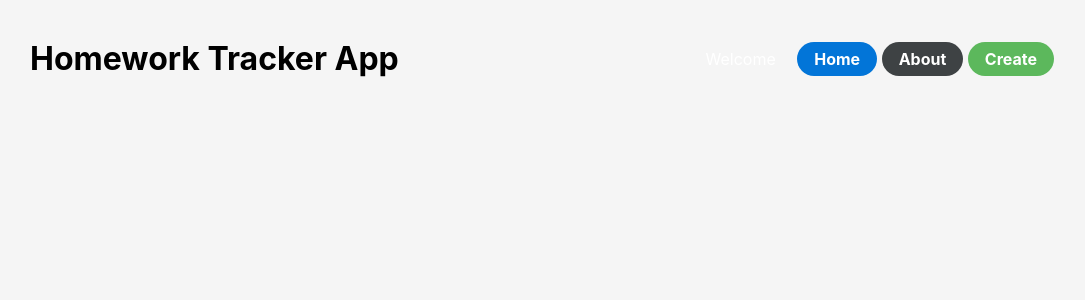
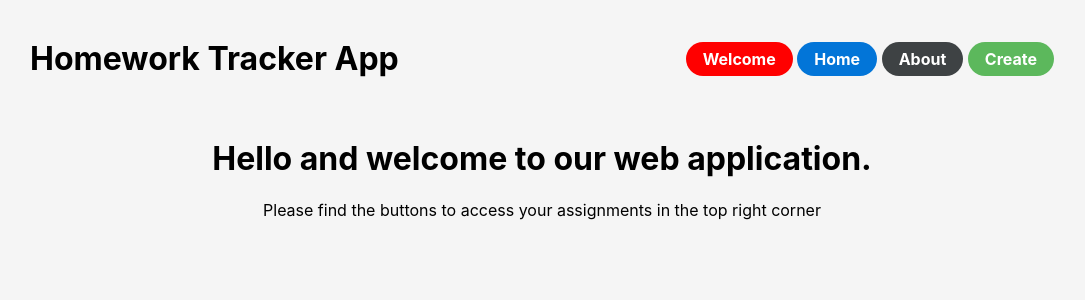
Before and after one commit to udaychhina/acit2911, a Flask app: page /welcome in a window 1280 px wide. Shown: the top 300 px of the page, without its empty margins (98-1183 px from the left). Run offline with Flask 2, Linux system fonts and the light colour scheme.

Commit message:
welcome page styling

```diff
--- a/static/css/styles.css
+++ b/static/css/styles.css
@@ -271,3 +271,13 @@
   .plist {
     list-style-type: circle;
   }
+
+/*Welcome page*/
+.button-6 {
+    background-color: red;
+    font-weight: bold;
+}
+
+.welcome {
+  text-align: center;
+}
--- a/templates/welcome.html
+++ b/templates/welcome.html
@@ -1,13 +1,15 @@
 {% extends 'base.html' %}
 
-{% block title %} Tracker App {% endblock %}
+{% block title %} Create {% endblock %}
 
 {% block body %}
 
 <div class="header_fixed">
     {% include 'header.html' %}
 </div>
-<body>
+<div class="welcome">
+    <h1 class="header-text">Hello and welcome to our web application.</h1>
+    <p>Please find the buttons to access your assignments in the top right corner</p>
+</div>
 
-</body>
 {% endblock %}
```
